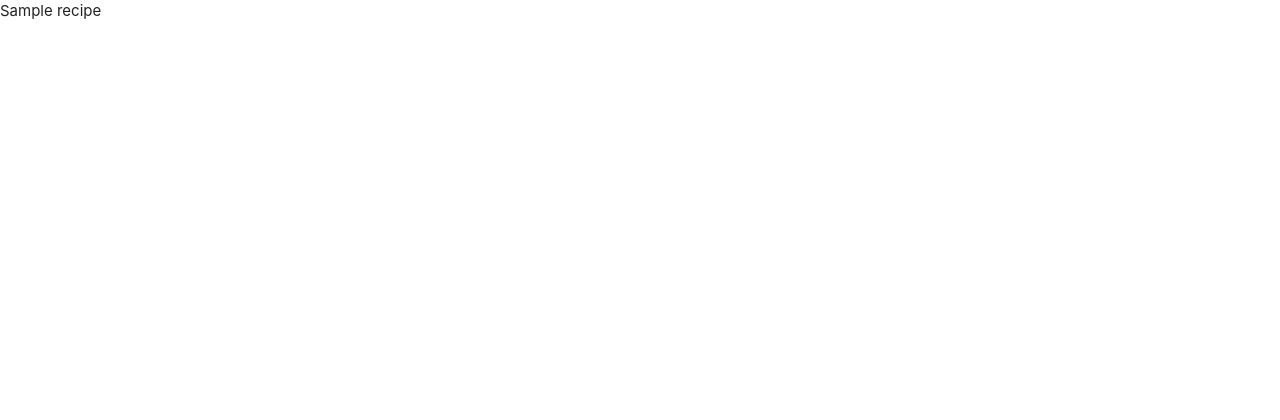
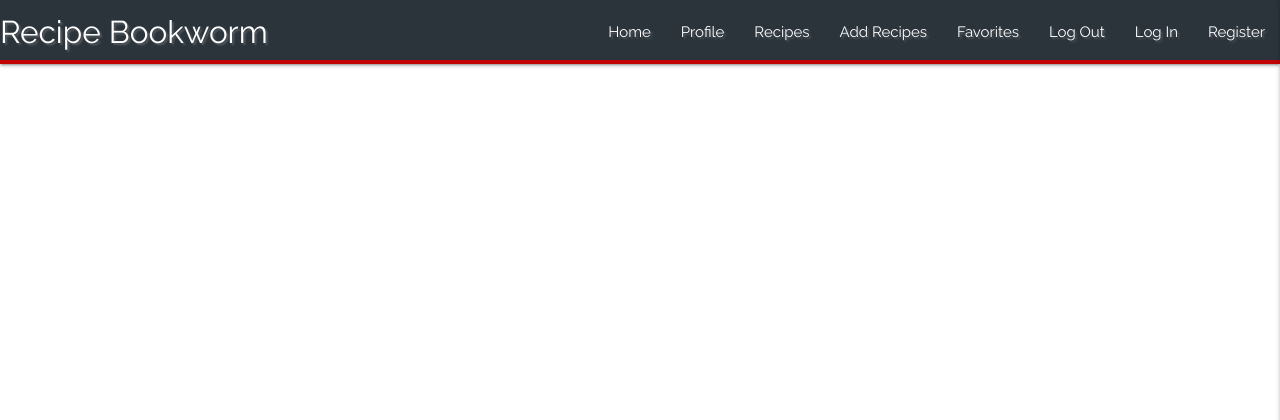
Before and after one commit to MichaelDugdale/Recipe_book_ms3, a Flask app: page / in a window 1280 px wide. Before the commit the part shown is almost empty. Shown: the top 420 px of the page. Run offline with Flask 2, Linux system fonts and the light colour scheme; a database or web service that is not in the repository returns one stand-in record (values such as "Sample title"); some libraries are stand-ins or nearby versions.

Commit message:
created home page and home app , added materialize navbar and sidebar

```diff
--- a/app.py
+++ b/app.py
@@ -20,6 +20,14 @@ mongo = PyMongo(app)
 
 
 @app.route("/")
+@app.route("/home")
+def home():
+    """
+    First page to load when user registers to site
+    """
+    return render_template("home.html")
+
+
 @app.route("/get_recipes")
 def get_recipes():
     recipes = mongo.db.recipes.find()
--- a/static/css/style.css
+++ b/static/css/style.css
@@ -0,0 +1,22 @@
+
+
+body {
+    font-family: 'Raleway', sans-serif;
+}
+
+.text-shadow {
+    text-shadow: 2px 2px 2px rgba(255, 255, 255, 0.2);
+}
+
+
+/* navbar*/
+.nav-wrapper {
+    background-color: #2b333b;
+    border-bottom: #c20404 4px solid;
+  }
+
+  .sidenav,
+  .sidenav li > a {
+    background-color: #131b23;
+    color: #fff;
+  }
--- a/static/js/script.js
+++ b/static/js/script.js
@@ -0,0 +1,3 @@
+$(document).ready(function(){
+    $('.sidenav').sidenav({edge:"right"});
+  });
--- a/templates/base.html
+++ b/templates/base.html
@@ -5,18 +5,55 @@
     <meta charset="UTF-8">
     <meta http-equiv="X-UA-Compatible" content="IE=edge">
     <meta name="viewport" content="width=device-width, initial-scale=1.0">
+    <link rel="preconnect" href="https://fonts.googleapis.com">
+    <link rel="preconnect" href="https://fonts.gstatic.com" crossorigin>
+    <link
+        href="https://fonts.googleapis.com/css2?family=Raleway:ital,wght@0,100;0,200;0,300;0,400;0,500;0,600;0,700;1,100;1,200;1,300;1,400;1,500;1,600&display=swap"
+        rel="stylesheet">
     <link rel="stylesheet" href="https://cdnjs.cloudflare.com/ajax/libs/font-awesome/6.0.0-beta2/css/all.min.css"
         integrity="sha512-YWzhKL2whUzgiheMoBFwW8CKV4qpHQAEuvilg9FAn5VJUDwKZZxkJNuGM4XkWuk94WCrrwslk8yWNGmY1EduTA=="
         crossorigin="anonymous" referrerpolicy="no-referrer" />
     <link rel="stylesheet" href="https://cdnjs.cloudflare.com/ajax/libs/materialize/1.0.0/css/materialize.min.css"
         type="text/css">
-        <link rel="stylesheet" href="{{url_for('static', filename='css/style.css')}}" type="text/css">
-        {% block styles%}
-        {% endblock %}
+    <link rel="stylesheet" href="{{url_for('static', filename='css/style.css')}}" type="text/css">
+    {% block styles%}
+    {% endblock %}
     <title>Recipe BookWorm</title>
 </head>
 
 <body>
+
+    <header>
+        <!---main top nav-->
+        <nav class="nav-extended text-shadow">
+            <div class="nav-wrapper">
+                <a href="{{url_for('home')}}" class="brand-logo">Recipe Bookworm</a>
+                <a href="#" data-target="mobile-demo" class="sidenav-trigger right"><i class="fas fa-bars"></i></a>
+                <ul class="right hide-on-med-and-down">
+                    <li><a href="{{url_for('home')}}">Home</a></li>
+                    <li><a href="#">Profile</a></li>
+                    <li><a href="{{url_for('get_recipes')}}">Recipes</a></li>
+                    <li><a href="#">Add Recipes</a></li>
+                    <li><a href="#">Favorites</a></li>
+                    <li><a href="#">Log Out</a></li>
+                    <li><a href="#">Log In</a></li>
+                    <li><a href="#">Register</a></li>
+                </ul>
+            </div>
+        </nav>
+        <!---mobile sidenav-->
+        <ul class="sidenav" id="mobile-demo">
+            <li><a href="{{url_for('home')}}">Home</a></li>
+            <li><a href="#">Profile</a></li>
+            <li><a href="{{url_for('get_recipes')}}">Recipes</a></li>
+            <li><a href="#">Add Recipes</a></li>
+            <li><a href="#">Favorites</a></li>
+            <li><a href="#">Log Out</a></li>
+            <li><a href="#">Log In</a></li>
+            <li><a href="#">Register</a></li>
+        </ul>
+
+    </header>
 
 
     {% block content %}
--- /dev/null
+++ b/templates/home.html
@@ -0,0 +1,4 @@
+{% extends "base.html" %}
+{% block content %}
+
+{% endblock%}
```
